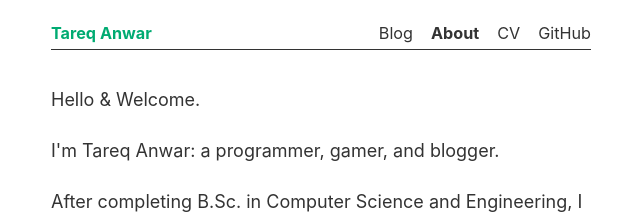
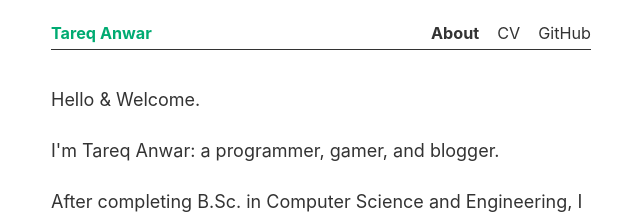
Before and after one commit to tareqanwar/tareqanwar.github.io, a Jekyll site: the page built from about/index.html, in a window 1280 px wide. Shown: the top 217 px of the page, without its empty margins (319-959 px from the left). Built offline with Jekyll 4.4.1, drawn with Linux system fonts in a browser that asks for light colours.

Commit message:
Removed blog

```diff
--- a/_includes/nav.html
+++ b/_includes/nav.html
@@ -4,7 +4,6 @@
   </div>
 
   <div class="nav__right">
-      <a href="/blog/" class="{% if page.title == 'Blog' %}active{% endif %}">Blog</a>
       <a href="/about/" class="{% if page.title == 'About' %}active{% endif %}">About</a>
       <a target="_blank" href="/cv/">CV</a>
       <a target="_blank" href="https://github.com/{{ site.github }}" class="link-github">GitHub</a>
```
